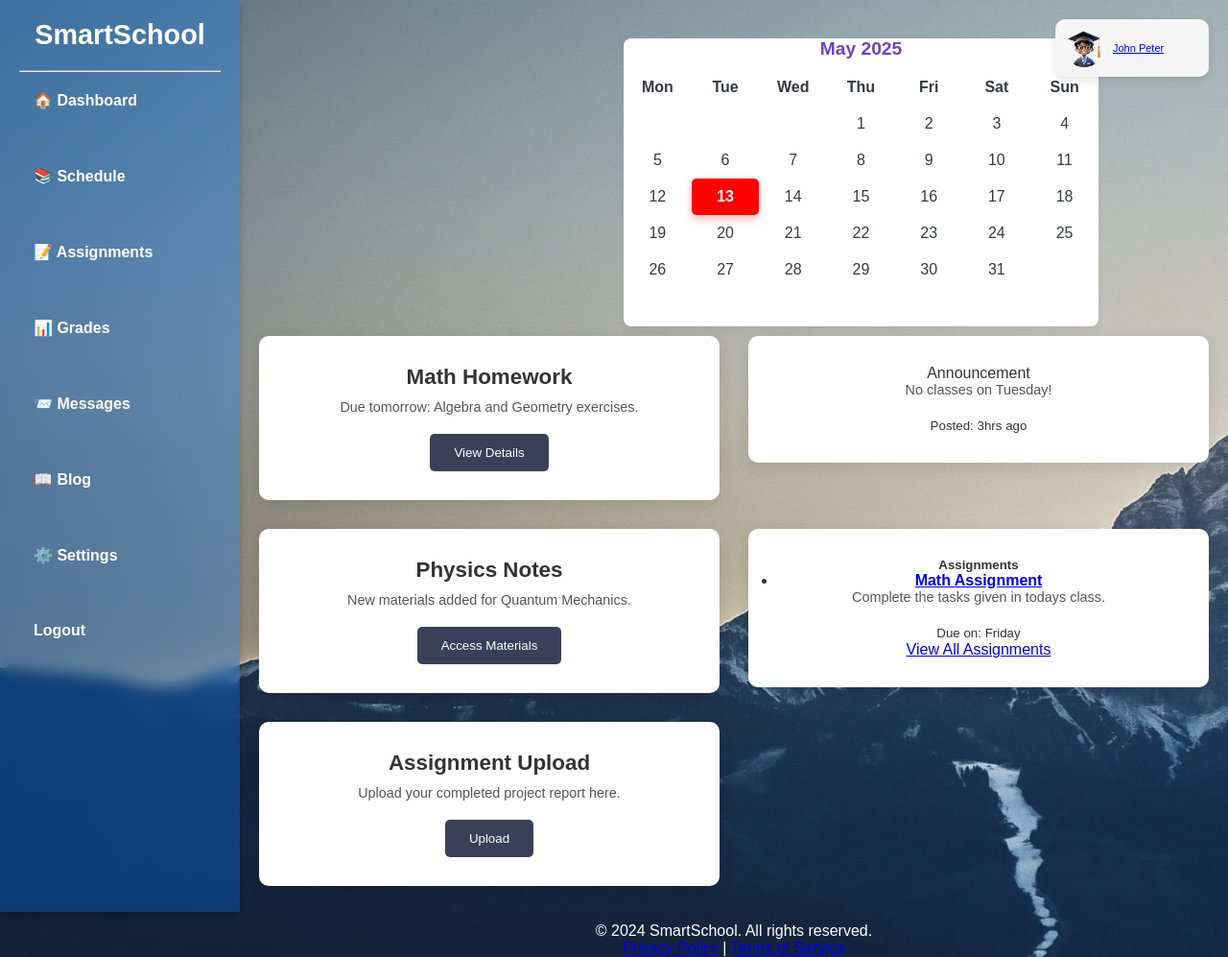
After one commit to johncybersec1/Smart-School-System, a Flask app: page /dashboard in a window 1280 px wide. The commit adds this page. Shown: the whole page at 96% size. Run offline with Flask 3, Linux system fonts and the light colour scheme.

Commit message:
Student dash

```diff
--- a/app.py
+++ b/app.py
@@ -20,6 +20,9 @@ def services():
 @app.route('/about')
 def about():
     return render_template('about.html')
+@app.route('/dashboard')
+def dashboard():
+    return render_template('studentdash.html')
 
 if __name__ == '__main__':
     app.run(debug=True)
--- /dev/null
+++ b/static/mystyles.css
@@ -0,0 +1,234 @@
+/* General Styles */
+* {
+    margin: 0;
+    padding: 0;
+    box-sizing: border-box;
+}
+
+body {
+    font-family: 'Poppins', sans-serif;
+    background-image: url('/static/stddash.jpg');
+    background-size:3000px;
+    background-repeat: no-repeat;
+    display: flex;
+    height: 100vh;
+    color: #333;
+}
+/* Profile Container Styling (Fixed Positioning) */
+.profile-container {
+    position: fixed; /* Fixed to the viewport */
+    top: 20px; /* 20px from the top */
+    right: 20px; /* 20px from the right */
+    display: flex;
+    align-items: right;
+    gap: 10px;
+    z-index: 1000; /* Ensures it's on top of other elements */
+    padding: 10px;
+    border-radius: 10px;
+    box-shadow: 0 4px 8px rgba(0, 0, 0, 0.1); /* Optional: adds shadow for a more elevated look */
+    width: 160px;
+    font-size: 11px;
+    background-color: whitesmoke;
+}
+/*
+
+/* Dashboard Layout */
+.dashboard {
+    display: flex;
+    width: 100%;
+}
+
+/* Sidebar */
+.sidebar {
+    background: rgba(0, 123, 255, 0.3); /* On hover, make it less transparent */
+    color: white;
+    box-shadow: 0 4px 8px rgba(0, 0, 0, 0.2); /* Soft shadow for depth */
+    backdrop-filter: blur(8px); /* Apply a blur effect to the background */
+    padding: 20px;
+    transition: all 0.3s ease; /* Smooth transition for hover effects */
+    height: 950px;
+    width: 250px;
+    padding: 20px;
+    display: flex;
+    flex-direction: column;
+    font-weight: bold;
+}
+.sidebar h2 {
+    text-align: center;
+    margin-bottom: 20px;
+    font-size: 1.8rem;
+}
+
+.sidebar ul {
+    list-style: none;
+}
+
+.sidebar ul li {
+    margin: 10px 0;
+    margin-bottom: 40px;
+}
+
+.sidebar ul li a {
+    color: white;
+    text-decoration: none;
+    display: block;
+    padding: 10px 15px;
+    border-radius: 8px;
+    transition: background 0.3s;
+}
+
+.sidebar ul li a:hover {
+    background: rgba(255, 255, 255, 0.1);
+}
+
+.logout {
+    margin-top: auto;
+}
+
+/* Main Content */
+.main-content {
+    flex: 1;
+    padding: 20px;
+    display: flex;
+    flex-direction: column;
+    align-items: center;
+
+}
+
+/* Header */
+header {
+    text-align: center;
+    margin-bottom: 30px;
+}
+
+header h1 {
+    font-size: 2rem;
+    margin-bottom: 10px;
+}
+
+.profile {
+    display: flex;
+    align-items: center;
+    justify-content: center;
+}
+
+.profile img {
+    width: 40px;
+    height: 40px;
+    border-radius: 50%;
+    margin-right: 10px;
+}
+
+/* Dashboard Content */
+.dashboard-content {
+    width: 100%;
+    max-width: 1200px;
+}
+
+.card-grid {
+    display: grid;
+    grid-template-columns: repeat(auto-fit, minmax(350px, 1fr));
+    gap: 30px;
+}
+
+/* Cards */
+.card {
+    background: #fff;
+    border-radius: 10px;
+    padding: 30px;
+    text-align: center;
+    box-shadow: 0 4px 15px rgba(0, 0, 0, 0.1);
+    transition: transform 0.3s, box-shadow 0.3s;
+
+}
+
+.card:hover {
+    transform: translateY(-10px);
+    box-shadow: 0 8px 30px rgba(0, 0, 0, 0.2);
+}
+
+.card h3 {
+    font-size: 1.4rem;
+    margin-bottom: 10px;
+}
+
+.card p {
+    font-size: 0.9rem;
+    margin-bottom: 20px;
+    color: #555;
+}
+
+.card button {
+    background: #3b3f58;
+    color: #fff;
+    padding: 12px 25px;
+    border: none;
+    border-radius: 5px;
+    cursor: pointer;
+    transition: background 0.3s;
+}
+
+.card button:hover {
+    background: #f36349;
+}
+/* Dynamic Calendar styling */
+.calendar {
+    background-color: white;
+    color: #343a40;
+    margin-bottom: 10px;
+    margin-top: 20px;
+    border-radius: 8px;
+    box-shadow: 0 4px 8px rgba(0, 0, 0, 0.05); /* Soft shadow */
+    transition: transform 0.3s;
+    width: 50%;
+    display: flex;
+    flex-direction: column;
+    margin-left: 380px;
+    height: 300px;
+}
+.calendar:hover {
+    transform: scale(1.03); /* Slight zoom on hover */
+}
+.calendar h6 {
+    font-weight: bold;
+    text-align: center;
+    margin-bottom: 10px;
+    font-size: 1.2rem;
+    color: #6f42c1;
+}
+.calendar table {
+    width: 100%;
+    table-layout: fixed;
+    border-collapse: collapse;
+}
+.calendar th, .calendar td {
+    padding: 10px;
+    text-align: center;
+    border-radius: 5px;
+    transition: background-color 0.3s ease;
+}
+.calendar td {
+    cursor: pointer;
+}
+.calendar td:hover {
+    background-color: #f0f0f0;
+}
+/* Highlight current day */
+.current-day {
+    background-color: red;
+    color: white;
+    border-radius: 50%;
+    font-weight: bold;
+    box-shadow: 0 4px 10px rgba(255, 0, 0, 0.3); /* Shadow around the current day */
+}
+.footer {
+    background: transparent;
+    color: white;
+    text-align: center;
+    bottom: 0;
+    width: 100%;
+    margin-top: 38px;
+}
+.profile{
+    border-radius: 50px;
+}
--- a/templates/base.html
+++ b/templates/base.html
@@ -28,6 +28,7 @@
                     <li class="nav-item"><a class="nav-link" href="">Contacts</a></li>
                     <li class="nav-item"><a class="nav-link" href="{{ url_for('login') }}">Login</a></li>
                     <li class="nav-item"><a class="nav-link" href="{{ url_for('register') }}">Register</a></li>
+                    <li class="nav-item"><a class="nav-link" href="{{ url_for('dashboard') }}">Dashboard</a></li>
                 </ul>
             </div>
         </div>
--- /dev/null
+++ b/templates/studentdash.html
@@ -0,0 +1,171 @@
+<!DOCTYPE html>
+<html lang="en">
+<head>
+    <meta charset="UTF-8">
+    <meta name="viewport" content="width=device-width, initial-scale=1.0">
+    <title>Student Dashboard</title>
+    <link rel="stylesheet" href="{{ url_for('static', filename='mystyles.css') }}">
+    <link rel="icon" href="{{ url_for('static', filename='fav.ico') }}" type="image/x-icon">
+</head>
+<body>
+    <div class="dashboard">
+        <!-- Sidebar -->
+        <aside class="sidebar">
+            <h2>SmartSchool</h2>
+            <hr>
+            <ul>
+                <li><a href="#">🏠 Dashboard</a></li>
+                <li><a href="#">📚 Schedule</a></li>
+                <li><a href="#">📝 Assignments</a></li>
+                <li><a href="#">📊 Grades</a></li>
+                <li><a href="#">📨 Messages</a></li>
+                <li><a href="#">📖 Blog</a></li>
+                <li><a href="#">⚙️ Settings</a></li>
+                <li><a href="#" class="logout">Logout</a></li>
+            </ul>
+        </aside>
+
+        <a href="#" class="profile-container">
+            <div class="profile">
+                <img src="/static/profile1.jpg" alt="Profile Photo" class="img-fluid mb-3" id="profile-photo" width="100" alt="Profile Picture">
+                <span>John Peter</span>
+            </div>
+        </a>
+
+        <!-- Main Content -->
+        <main class="main-content">
+            <section>
+                <div class="calendar text-center" id="calendar">
+                    <h6 id="calendar-month"></h6>
+                    <table>
+                        <thead>
+                            <tr>
+                                <th>Mon</th>
+                                <th>Tue</th>
+                                <th>Wed</th>
+                                <th>Thu</th>
+                                <th>Fri</th>
+                                <th>Sat</th>
+                                <th>Sun</th>
+                            </tr>
+                        </thead>
+                        <tbody id="calendar-body">
+                            <!-- Dynamic Calendar -->
+                        </tbody>
+                    </table>
+                </div>
+            </section>
+
+            <section class="dashboard-content">
+                <div class="card-grid">
+                    <div class="card">
+                        <h3>Math Homework</h3>
+                        <p>Due tomorrow: Algebra and Geometry exercises.</p>
+                        <button>View Details</button>
+                    </div>
+                    <div class="announcements mt-2">
+                        <div class="card mb-3">
+                            <div class="card-header">Announcement</div>
+                            <div class="card-body">
+                                <p>No classes on Tuesday!</p>
+                                <small>Posted: 3hrs ago</small>
+                            </div>
+                        </div>
+                </div>
+                    <div class="card">
+                        <h3>Physics Notes</h3>
+                        <p>New materials added for Quantum Mechanics.</p>
+                        <button>Access Materials</button>
+                    </div>
+                    <!-- Assignments Section -->
+                    <div class="assignments col-md-12 col-7 mb-3">
+                        <div class="card">
+                            <div class="card-header">
+                                <h5>Assignments</h5>
+                            </div>
+                            <div class="card-body">
+                                    <ul class="list-unstyled">
+                                            <li class="mb-3">
+                                                <a href="#" class="text-decoration-none">
+                                                    <strong>Math Assignment</strong>
+                                                </a>
+                                                <p>Complete the tasks given in todays class.</p>
+                                                <small>Due on: Friday</small>
+                                            </li>
+                                    </ul>
+                                    <!-- Link to view all assignments -->
+                                    <div class="mt-3">
+                                        <a href="#" class="btn btn-link">View All Assignments</a>
+                                    </div>
+                            </div>
+                        </div>
+                    </div>
+                    <div class="card">
+                        <h3>Assignment Upload</h3>
+                        <p>Upload your completed project report here.</p>
+                        <button>Upload</button>
+                    </div>
+                </div>
+            </section>
+            <footer class="footer">
+                <p>© 2024 SmartSchool. All rights reserved.</p>
+                <p>
+                    <a href="#" class="text-white">Privacy Policy</a> | <a href="#" class="text-white">Terms of Service</a>
+                </p>
+            </footer>
+        </main>
+    </div>
+    <!-- JavaScript for Dynamic Calendar -->
+    <script>
+        function generateCalendar() {
+            const calendarBody = document.getElementById('calendar-body');
+            const monthDisplay = document.getElementById('calendar-month');
+            const currentDate = new Date();
+            const currentYear = currentDate.getFullYear();
+            const currentMonth = currentDate.getMonth();
+            const currentDay = currentDate.getDate();
+
+            const months = [
+                'January', 'February', 'March', 'April', 'May', 'June',
+                'July', 'August', 'September', 'October', 'November', 'December'
+            ];
+
+            monthDisplay.innerText = months[currentMonth] + " " + currentYear;
+
+            // First day of the month
+            const firstDay = new Date(currentYear, currentMonth, 1).getDay();
+
+            // Days in the current month
+            const daysInMonth = new Date(currentYear, currentMonth + 1, 0).getDate();
+
+            // Clear existing cells
+            calendarBody.innerHTML = "";
+
+            // Create table rows and cells
+            let date = 1;
+            for (let i = 0; i < 6; i++) {  // Maximum of 6 rows
+                const row = document.createElement('tr');
+
+                for (let j = 0; j < 7; j++) {
+                    const cell = document.createElement('td');
+                    if (i === 0 && j < (firstDay === 0 ? 6 : firstDay - 1)) {
+                        cell.innerText = "";
+                    } else if (date > daysInMonth) {
+                        break;
+                    } else {
+                        cell.innerText = date;
+                        if (date === currentDay) {
+                            cell.classList.add('current-day');
+                        }
+                        date++;
+                    }
+                    row.appendChild(cell);
+                }
+                calendarBody.appendChild(row);
+            }
+        }
+
+        window.onload = generateCalendar;
+    </script>
+</body>
+</html>
```
Also changed, not shown: templates/about.html (+0 -15 lines), static/profile1.jpg (added), static/stddash.jpg (added).
